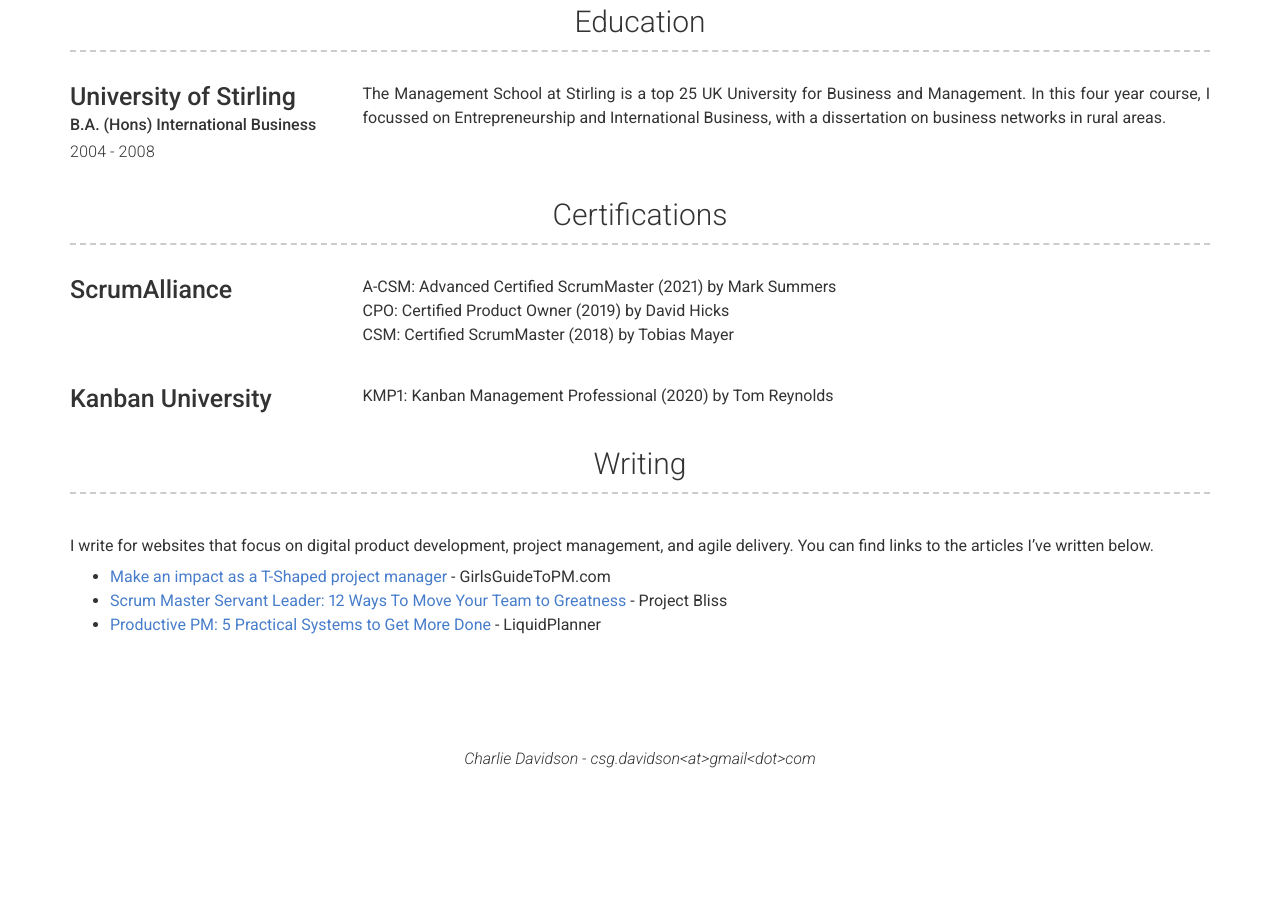
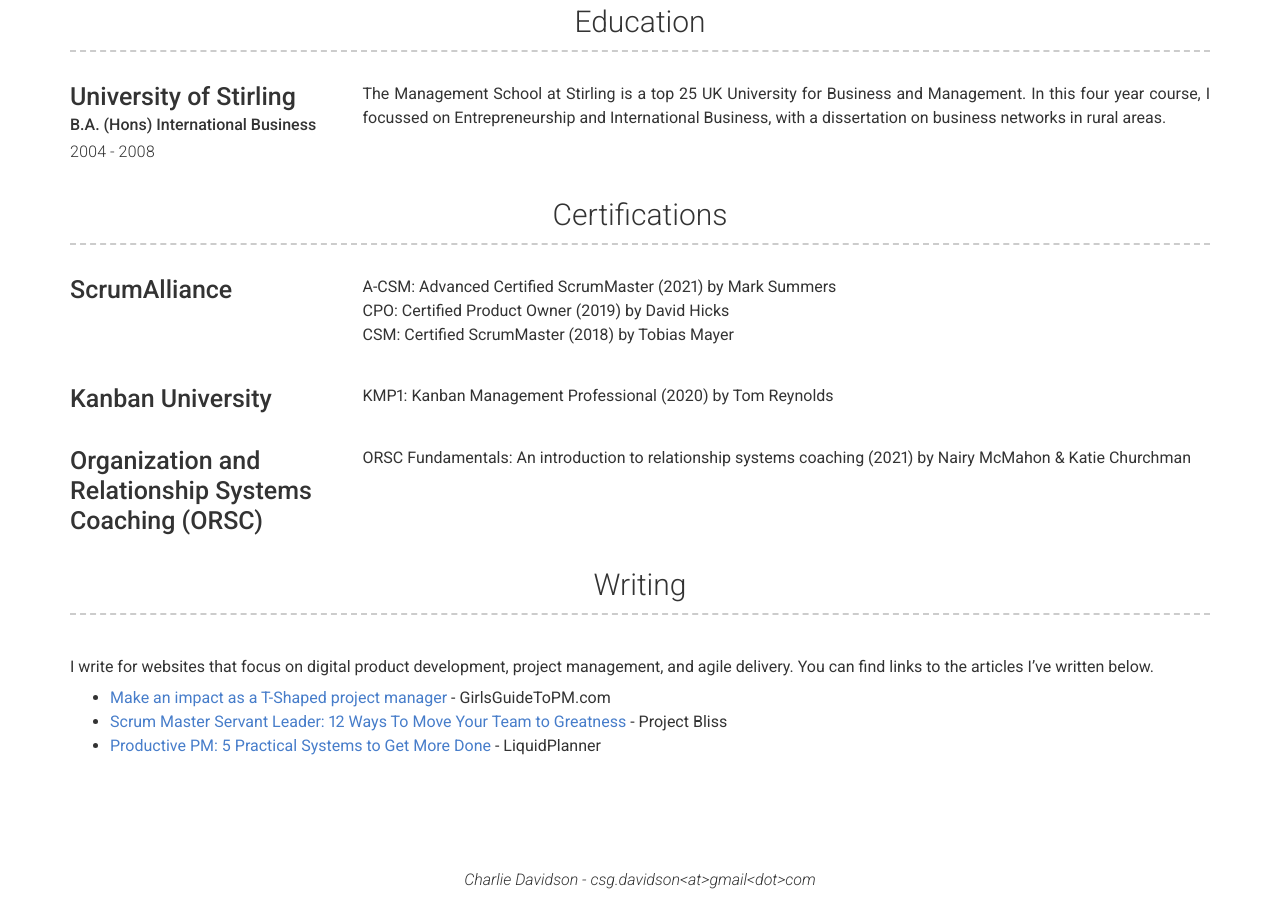
Before and after one commit to csgdavidson/Charlie-Davidson2, a Jekyll site: the page built from index.md, in a window 1280 px wide and 900 px high, scrolled down 1063 px. Built offline with Jekyll 4.4.1, drawn with Linux system fonts in a browser that asks for light colours; nearby versions of some CDN libraries; before the commit the page ends 1842 px from its top, so only the background shows below that.

Commit message:
Update projects.yml

```diff
--- a/_data/projects.yml
+++ b/_data/projects.yml
@@ -8,3 +8,6 @@
 - name: Kanban University
   description: | # this will include new lines to allow paragraphs
     KMP1: Kanban Management Professional (2020) by Tom Reynolds
+- name: Organization and Relationship Systems Coaching (ORSC)
+  description: | # this will include new lines to allow paragraphs
+    ORSC Fundamentals: An introduction to relationship systems coaching (2021) by Nairy McMahon & Katie Churchman
```
